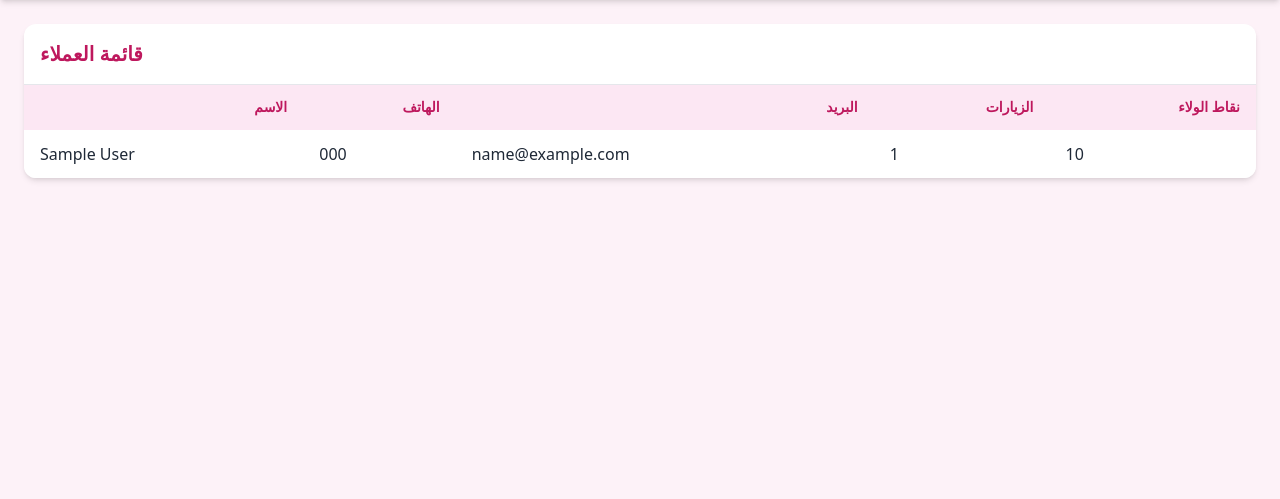
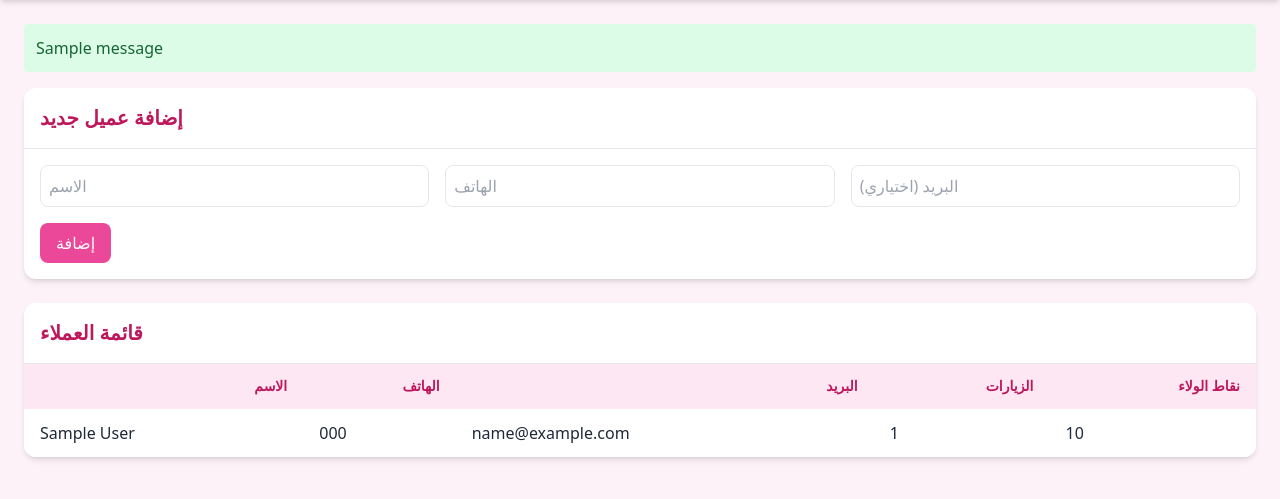
Before and after one commit to citybeachgulf-droid/salon, a Flask app: page /customers in a window 1280 px wide. Shown: the part 72-571 px from the top of the page. Run offline with Flask 3, Linux system fonts and the light colour scheme; a user stored in the database is signed in; tables that the repository leaves empty hold one stand-in row (values such as "Sample post"); one stand-in notice (Sample message) is shown; some libraries are stand-ins or nearby versions.

Commit message:
Add customer form and route (#22)
Co-authored-by: Cursor Agent <cursoragent@cursor.com>

```diff
--- a/salon_flask/routes/main.py
+++ b/salon_flask/routes/main.py
@@ -346,6 +346,31 @@ def customers():
 
     customers = Customer.query.all()
     return render_template('customers.html', customers=customers)
+
+
+@main_bp.route('/add_customer', methods=['POST'])
+def add_customer():
+    if session.get('role') != 'admin':
+        return "Access Denied", 403
+
+    name = request.form.get('name', '').strip()
+    phone = request.form.get('phone', '').strip()
+    email = (request.form.get('email', '') or '').strip() or None
+
+    if not name or not phone:
+        flash('الاسم ورقم الهاتف مطلوبان', 'danger')
+        return redirect(url_for('main.customers'))
+
+    existing = Customer.query.filter_by(phone=phone).first()
+    if existing:
+        flash('هذا العميل موجود بالفعل برقم الهاتف المدخل', 'warning')
+        return redirect(url_for('main.customers'))
+
+    customer = Customer(name=name, phone=phone, email=email)
+    db.session.add(customer)
+    db.session.commit()
+    flash(f'تمت إضافة العميل {name} بنجاح', 'success')
+    return redirect(url_for('main.customers'))
 
 
 @main_bp.route('/employees/<int:employee_id>')
--- a/salon_flask/templates/customers.html
+++ b/salon_flask/templates/customers.html
@@ -19,6 +19,31 @@
 </header>
 
 <main class="p-6">
+  {% with messages = get_flashed_messages(with_categories=true) %}
+  {% if messages %}
+  <div class="mb-4 space-y-2">
+    {% for category, message in messages %}
+    <div class="p-3 rounded {{ 'bg-green-100 text-green-800' if category=='success' else ('bg-red-100 text-red-800' if category=='danger' else 'bg-yellow-100 text-yellow-800') }}">
+      {{ message }}
+    </div>
+    {% endfor %}
+  </div>
+  {% endif %}
+  {% endwith %}
+
+  <div class="bg-white rounded-xl shadow-md overflow-hidden mb-6">
+    <div class="p-4 border-b">
+      <h2 class="text-xl font-semibold text-pink-700">إضافة عميل جديد</h2>
+    </div>
+    <form action="{{ url_for('main.add_customer') }}" method="POST" class="p-4 grid md:grid-cols-3 gap-4">
+      <input type="text" name="name" placeholder="الاسم" class="p-2 border rounded-lg" required>
+      <input type="text" name="phone" placeholder="الهاتف" class="p-2 border rounded-lg" required>
+      <input type="email" name="email" placeholder="البريد (اختياري)" class="p-2 border rounded-lg">
+      <div class="md:col-span-3">
+        <button type="submit" class="bg-pink-500 text-white py-2 px-4 rounded-lg hover:bg-pink-600">إضافة</button>
+      </div>
+    </form>
+  </div>
   <div class="bg-white rounded-xl shadow-md overflow-hidden">
     <div class="p-4 border-b">
       <h2 class="text-xl font-semibold text-pink-700">قائمة العملاء</h2>
```
